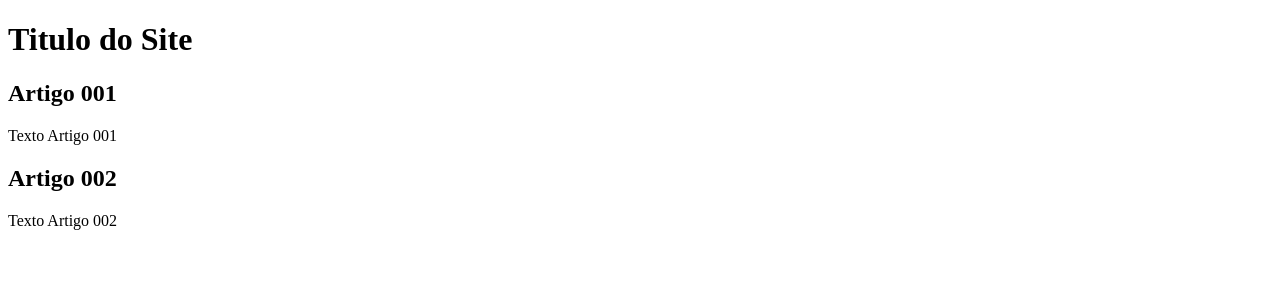
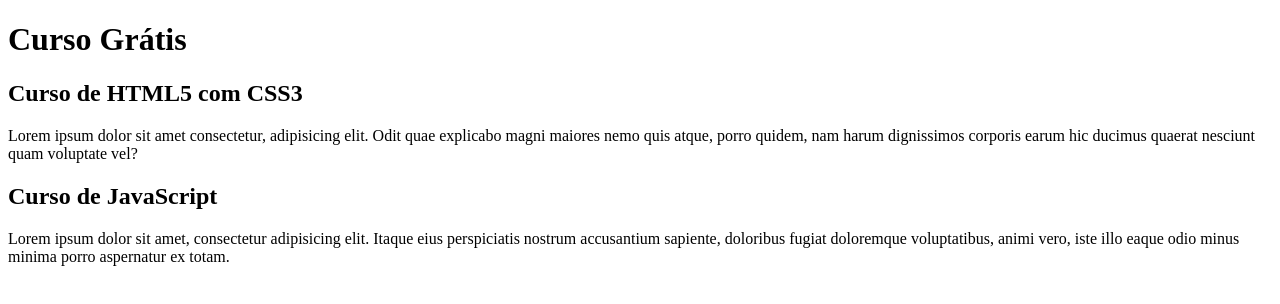
Before and after one commit to vicktorsousa/projeto-site, a plain HTML site: page index.html in a window 1280 px wide. Drawn offline with Linux system fonts and the light colour scheme.

Commit message:
comecei a escrever conteúdo

```diff
--- a/index.html
+++ b/index.html
@@ -8,15 +8,16 @@
 </head>
     <main>
         <header>
-            <h1>Titulo do Site</h1>
+            <h1>Curso Grátis</h1>
         </header>
         <article>
-            <h2>Artigo 001</h2>
-            <p>Texto Artigo 001</p>
+            <h2>Curso de HTML5 com CSS3</h2>
+            <p>Lorem ipsum dolor sit amet consectetur, adipisicing elit. Odit quae explicabo magni maiores nemo quis atque, porro quidem, nam harum dignissimos corporis earum hic ducimus quaerat nesciunt quam voluptate vel?</p>
         </article>
         </article>
-        <h2>Artigo 002</h2>
-        <p>Texto Artigo 002</p>
+        <h2>Curso de JavaScript</h2>
+        <p>Lorem ipsum dolor sit amet, consectetur adipisicing elit. Itaque eius perspiciatis nostrum accusantium sapiente, doloribus fugiat doloremque voluptatibus, animi vero, iste illo eaque odio minus minima porro aspernatur ex totam.</p>
+        </article>
     </main>
 </body>
 </html>
```
